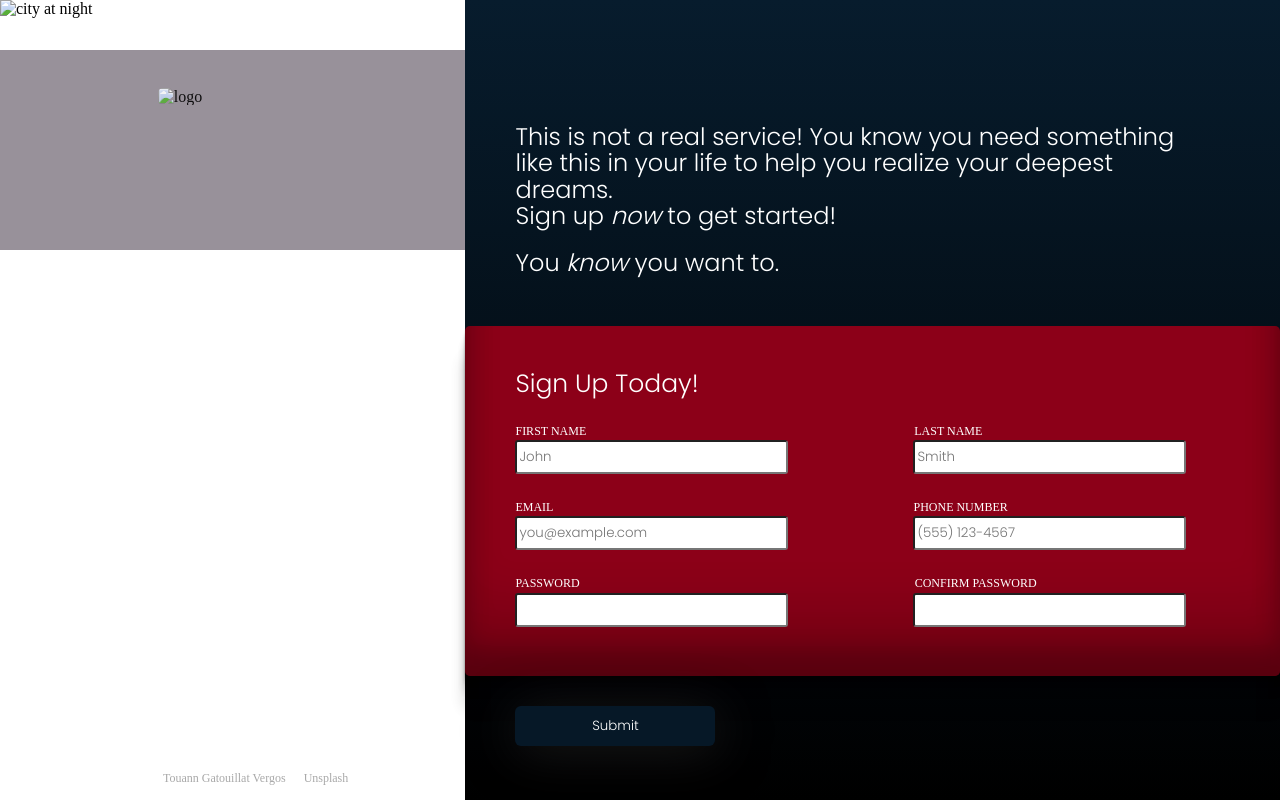
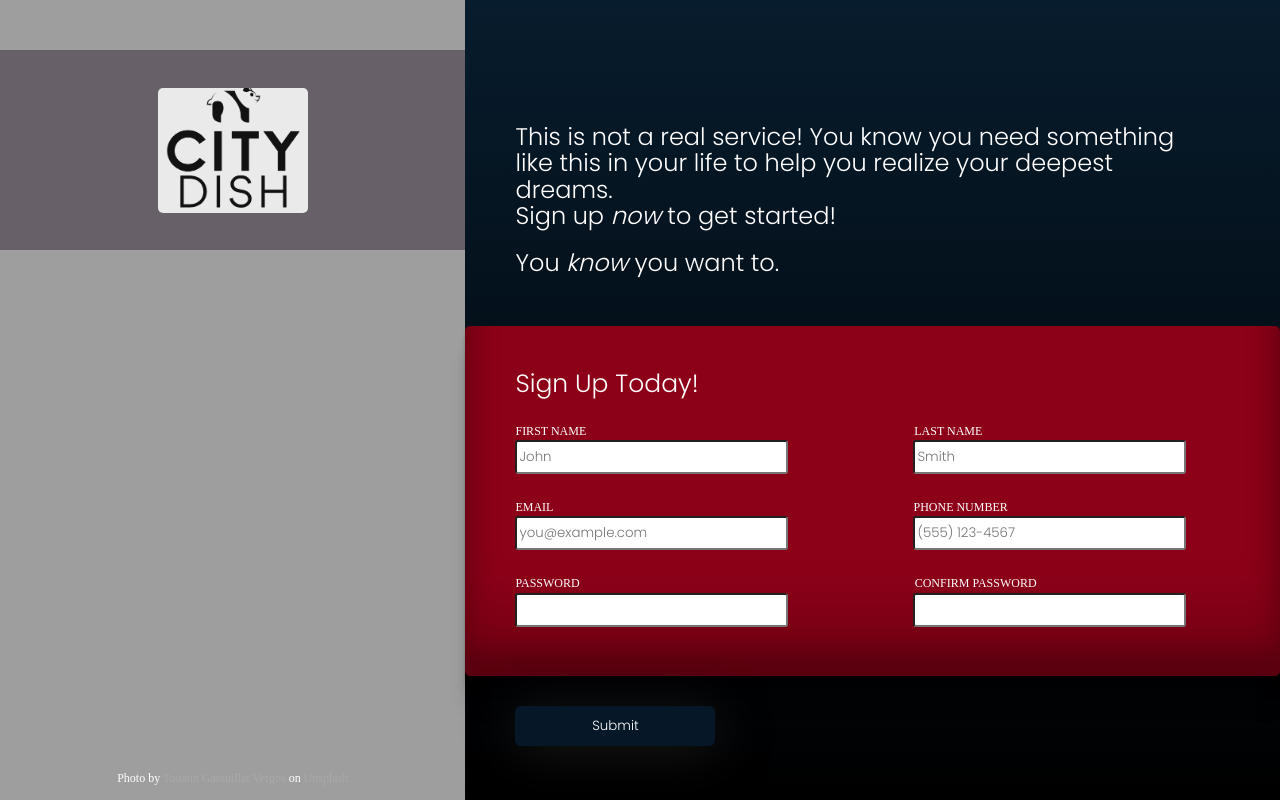
Before and after one commit to jclifford4/sign-up, a plain HTML site: page index.html in a window 1280 px wide. Drawn offline with Linux system fonts and the light colour scheme; the site is published under a folder, as on GitHub Pages, so addresses that start at the root find nothing.

Commit message:
Update image file path

```diff
--- a/index.html
+++ b/index.html
@@ -15,10 +15,10 @@
         <div class="left-main">
             <div class="logo-container">
                 <div class="logo">
-                    <img src="/images/logo.png" alt="logo">
+                    <img src="./images/logo.png" alt="logo">
                 </div>
             </div>
-            <img src="/images/city.jpg" alt="city at night">
+            <img src="./images/city.jpg" alt="city at night">
             <div class="credit">
                 Photo by
                 <a href="https://unsplash.com/@touann?utm_source=unsplash&utm_medium=referral&utm_content=creditCopyText">Touann Gatouillat Vergos</a> on <a href="https://unsplash.com/photos/hsscTvn6WlQ?utm_source=unsplash&utm_medium=referral&utm_content=creditCopyText">Unsplash</a>
```
